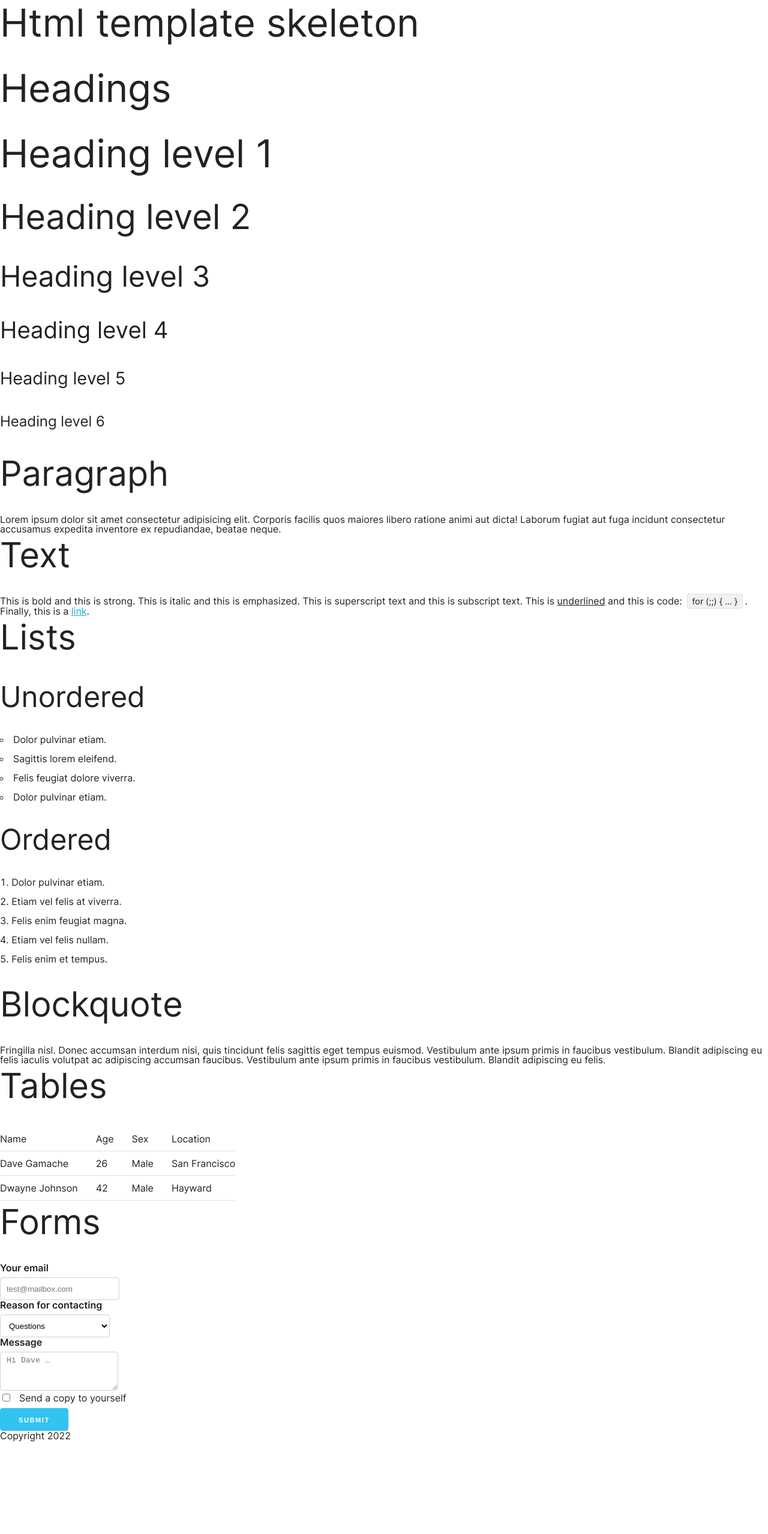
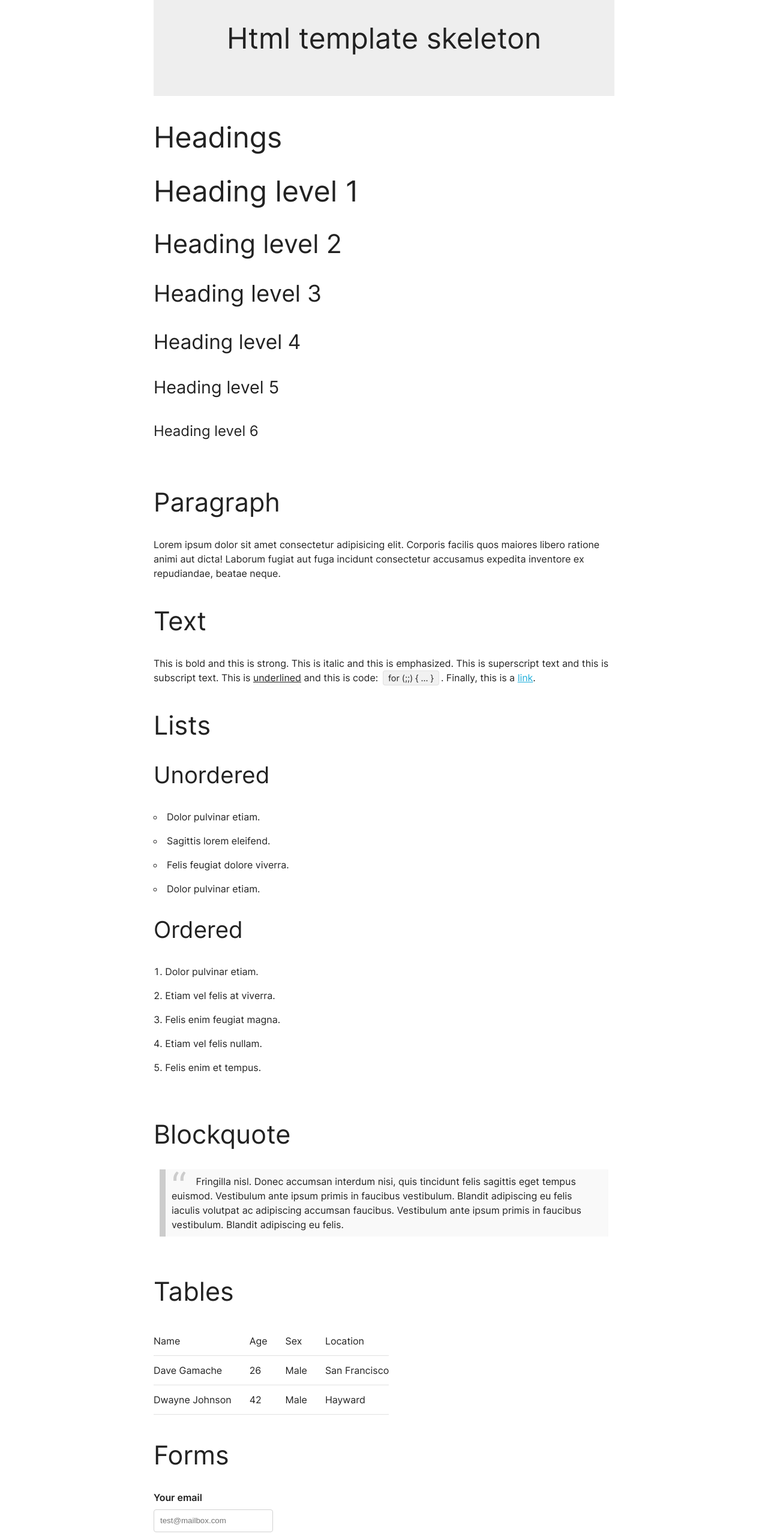
Before and after one commit to kentaroau/html-template-skeleton, a website: page src/index.html in a window 1280 px wide. Shown: the top 2558 px of the page at 60% size. Before the commit the page ends 2404 px from the top, so only its background shows below. Drawn offline with Linux system fonts and the light colour scheme.

Commit message:
added theme css

```diff
--- a/src/index.html
+++ b/src/index.html
@@ -44,7 +44,7 @@
 
             <h1>Html template skeleton</h1>
         </section>
-        <section>
+        <section class="pt-10 pb-10">
             <h1>Headings</h1>
             <h1>Heading level 1</h1>
             <h2>Heading level 2</h2>
@@ -53,7 +53,7 @@
             <h5>Heading level 5</h5>
             <h6>Heading level 6</h6>
         </section>
-        <section>
+        <section class="pb-10">
 
             <h2>Paragraph</h2>
 
@@ -64,7 +64,7 @@
             </p>
 
         </section>
-        <section>
+        <section class="pb-10">
 
             <h2>Text</h2>
 
@@ -76,7 +76,7 @@
             </p>
         </section>
 
-        <section>
+        <section class="pb-10">
 
             <h2>Lists</h2>
 
@@ -99,7 +99,7 @@
 
         </section>
 
-        <section>
+        <section class="pb-10">
 
             <h2>Blockquote</h2>
             <blockquote>Fringilla nisl. Donec accumsan interdum nisi, quis tincidunt felis sagittis eget tempus euismod.
@@ -109,7 +109,7 @@
         </section>
 
 
-        <section>
+        <section class="pb-10">
 
             <h2>Tables</h2>
             <table>
@@ -138,7 +138,7 @@
             </table>
         </section>
 
-        <section>
+        <section class="pb-10">
 
             <h2>Forms</h2>
 
--- a/src/sass/abstracts/_variables.scss
+++ b/src/sass/abstracts/_variables.scss
@@ -8,3 +8,5 @@ $font-family-base: 'Inter', 'ui-sans-serif, system-ui, -apple-system, BlinkMacSy
 $font-family-heading: 'Inter', 'ui-sans-serif, system-ui, -apple-system, BlinkMacSystemFont, "Segoe UI", Roboto, "Helvetica Neue", Arial, "Noto Sans", sans-serif, "Apple Color Emoji", "Segoe UI Emoji", "Segoe UI Symbol", "Noto Color Emoji"';
 $font-family-code:'ui-monospace, SFMono-Regular, Menlo, Monaco, Consolas, "Liberation Mono", "Courier New", monospace;';
 $font-family-pre:'ui-monospace, SFMono-Regular, Menlo, Monaco, Consolas, "Liberation Mono", "Courier New", monospace;';
+
+$font-size-h1: 3rem;
--- a/src/sass/base/_helpers.scss
+++ b/src/sass/base/_helpers.scss
@@ -19,7 +19,9 @@
     flex-direction: column;
 }
 
-/* Padding */
+/* -------------------------------------------------------------------------
+Padding
+-------------------------------------------------------------------------*/
 @for $i from 0 through 20 {
     .p-#{$i} {
         padding: #{$i*0.25}rem;
--- a/src/sass/base/_typography.scss
+++ b/src/sass/base/_typography.scss
@@ -14,6 +14,7 @@ html {
     font-family: variables.$font-family-base;
     -webkit-font-smoothing: antialiased;
     -moz-osx-font-smoothing: grayscale;
+    line-height: 1.5;
 }
 
 h1,
@@ -28,7 +29,7 @@ h6 {
     font-weight: 400;
 }
 h1 {
-    font-size: 4rem;
+    font-size: variables.$font-size-h1;
     line-height: 1.2;
 
     @include mixins.tablet {
@@ -36,35 +37,35 @@ h1 {
     }
 }
 h2 {
-    font-size: 3.6rem;
+    font-size: variables.$font-size-h1 * 0.9;
     line-height: 1.25;
     @include mixins.tablet {
         font-size: 4.2rem;
     }
 }
 h3 {
-    font-size: 3rem;
+    font-size: variables.$font-size-h1 * 0.8;
     line-height: 1.3;
     @include mixins.tablet {
         font-size: 3.6rem;
     }
 }
 h4 {
-    font-size: 2.4rem;
+    font-size: variables.$font-size-h1 * 0.7;
     line-height: 1.35;
     @include mixins.tablet {
         font-size: 3rem;
     }
 }
 h5 {
-    font-size: 1.8rem;
+    font-size: variables.$font-size-h1 * 0.6;
     line-height: 1.5;
     @include mixins.tablet {
         font-size: 2.4rem;
     }
 }
 h6 {
-    font-size: 1.5rem;
+    font-size: variables.$font-size-h1 * 0.5;
     line-height: 1.6;
     @include mixins.tablet {
         font-size: 1.5rem;
@@ -124,3 +125,26 @@ pre > code {
     padding: 1rem 1.5rem;
     white-space: pre;
 }
+
+
+/* Blockquote
+    –––––––––––––––––––––––––––––––––––––––––––––––––– */
+
+blockquote {
+    background: #f9f9f9;
+    border-left: 10px solid #ccc;
+    margin: 1.5rem 10px;
+    padding: 0.5rem 10px;
+    quotes: "\201C""\201D""\2018""\2019";
+  }
+  blockquote:before {
+    color: #ccc;
+    content: open-quote;
+    font-size: 4em;
+    line-height: 0.1em;
+    margin-right: 0.25em;
+    vertical-align: -0.4em;
+  }
+  blockquote p {
+    display: inline;
+  }
--- a/src/sass/pages/_elements.scss
+++ /dev/null
@@ -1,3 +0,0 @@
-/* ----------------------------------------------------------------------------
-    Elements.html page specific
-/* ------------------------------------------------------------------------- */
--- a/src/sass/themes/_default.scss
+++ b/src/sass/themes/_default.scss
@@ -0,0 +1,17 @@
+body{
+    display: flex;
+    flex-direction: column;
+    align-items: center;
+}
+
+.container{
+    width: 60%;
+}
+
+.hero{
+    background-color: #eee;
+    display: flex;
+    height:20vh;
+    justify-content: center;
+    align-items: center;
+}
--- a/src/sass/vendor/_reset.scss
+++ b/src/sass/vendor/_reset.scss
@@ -29,7 +29,7 @@ footer, header, hgroup, menu, nav, section {
 	display: block;
 }
 body {
-	line-height: 1;
+	// line-height: 1;
 }
 ol, ul {
 	list-style: none;
```
Also changed, not shown: public/index.html (+1 -1 lines), src/elements.html (deleted, +0 -120 lines), public/css/main.css, 1 other file.
